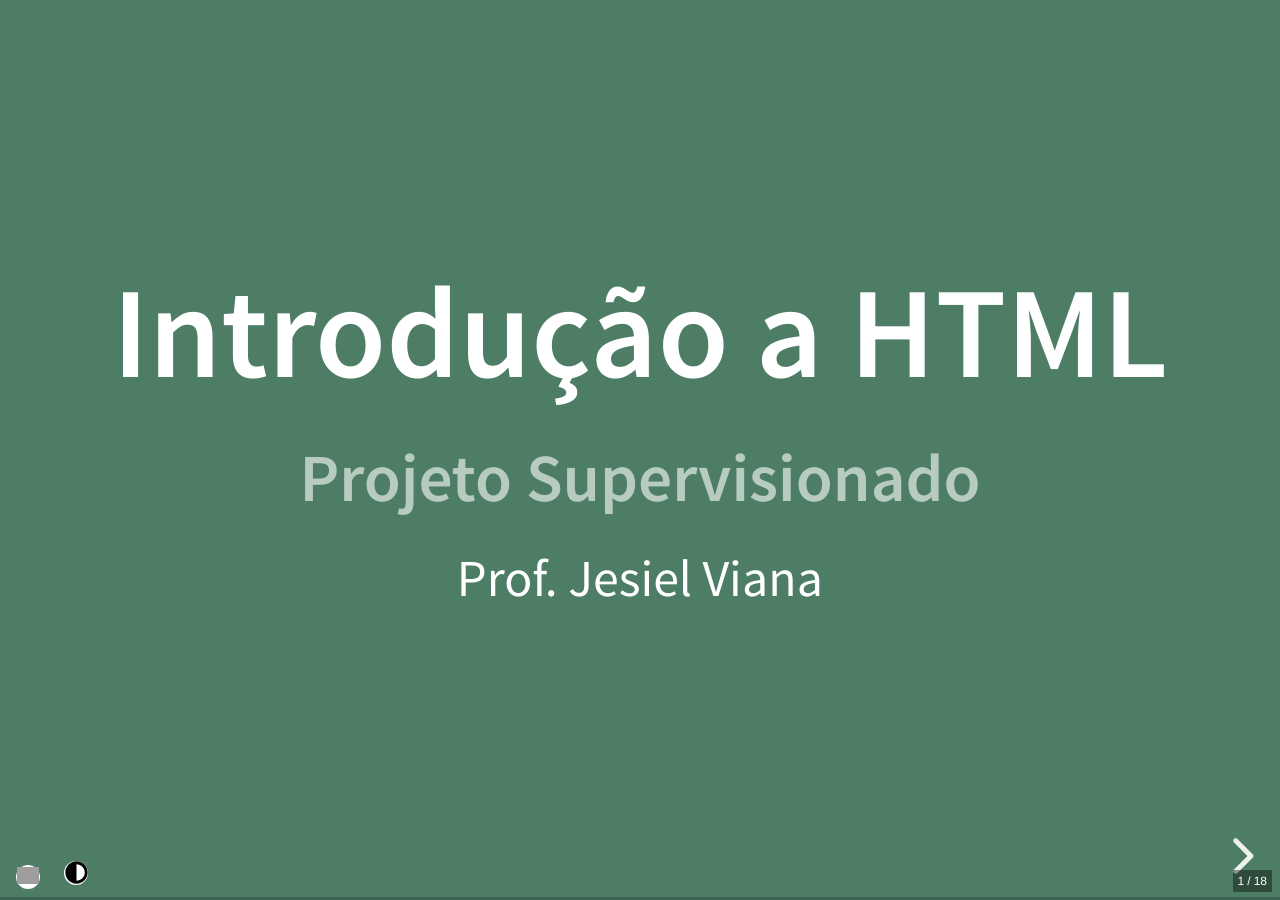
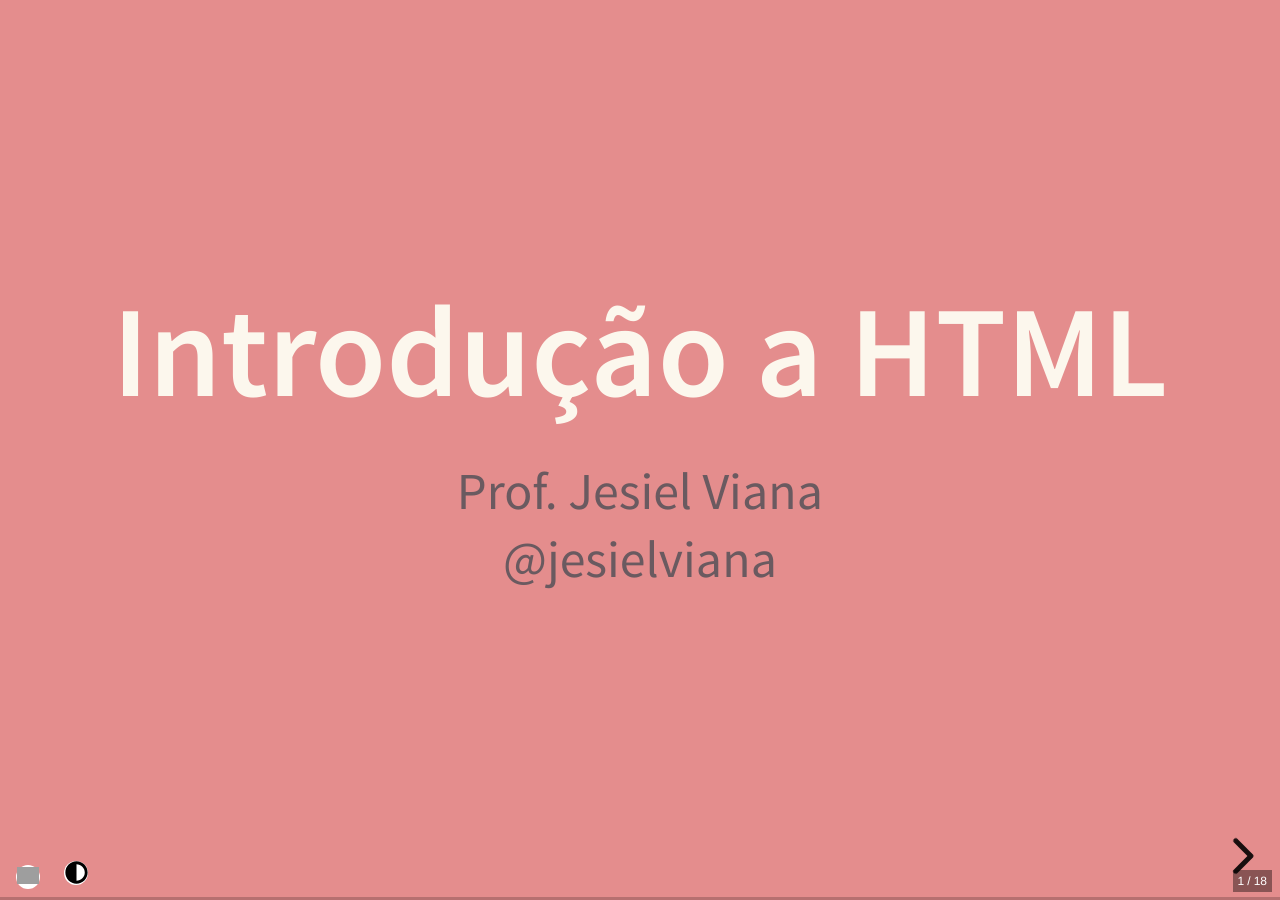
Before and after one commit to jesielviana/web-dev, a Jekyll site: the page slides/aula-03.html, which Jekyll copies as it is, in a window 1280 px wide. Built offline with Jekyll 4.4.1, drawn with Linux system fonts in a browser that asks for light colours; grey boxes are pictures that could not be loaded.

```diff
--- a/slides/aula-03.html
+++ b/slides/aula-03.html
@@ -29,11 +29,11 @@
 			data-background-color="#6300C8"  4d7e65  b5533c
 			414141 61BC88 8D6E63 F07268 5E9AC0 F19B2C
 			-->
-			<section data-background="#4d7e65">
-				<h1>Introdução a HTML</h1>
-				<h3 class="opacity60">Projeto Supervisionado</h3>
-				<p>
-					Prof. Jesiel Viana
+			<section data-background="#e48d8d">
+				<h1 class="text-light">Introdução a HTML</h1>
+				<p class="text-dark">
+					Prof. Jesiel Viana <br>
+					@jesielviana
 				</p>
 			</section>
 
```
